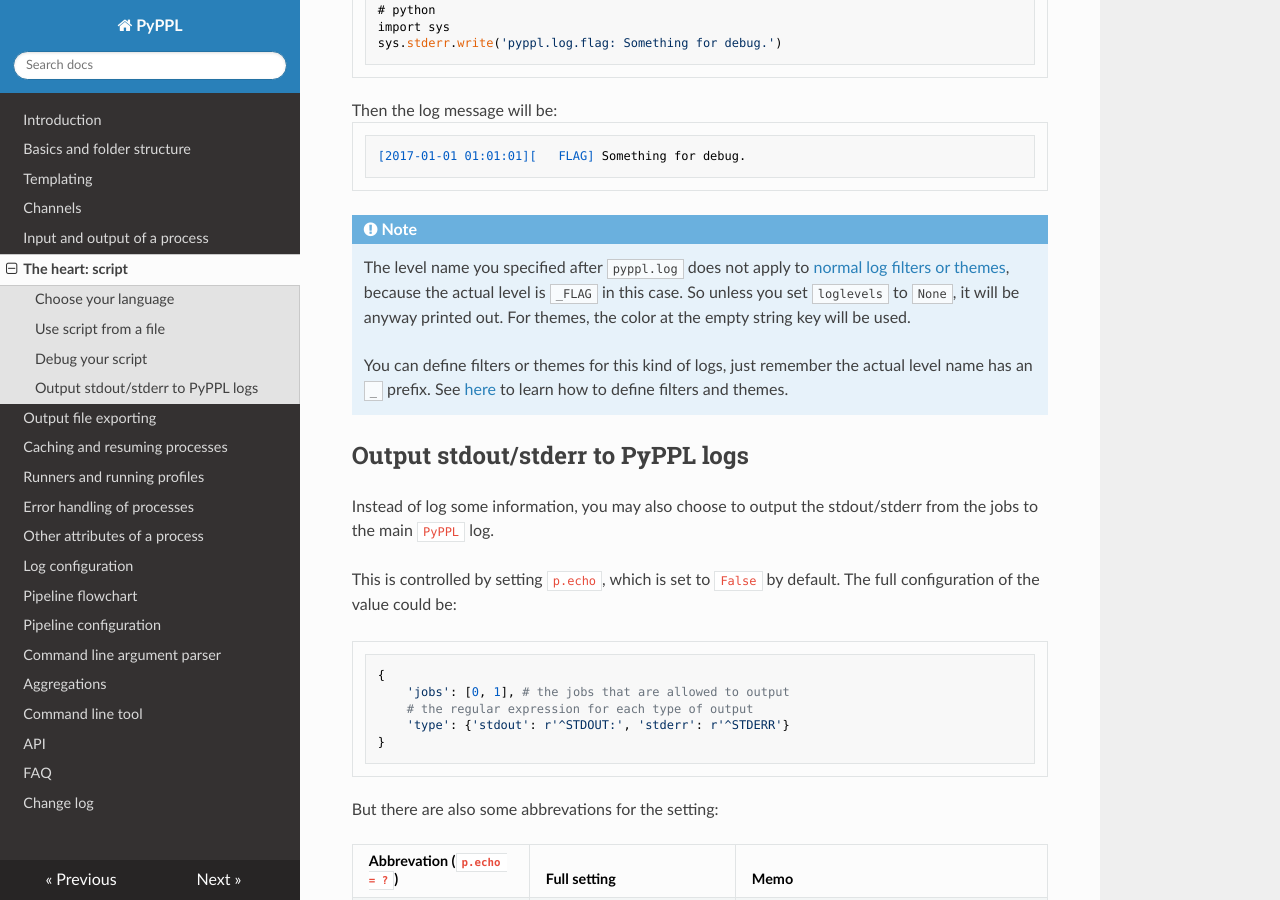
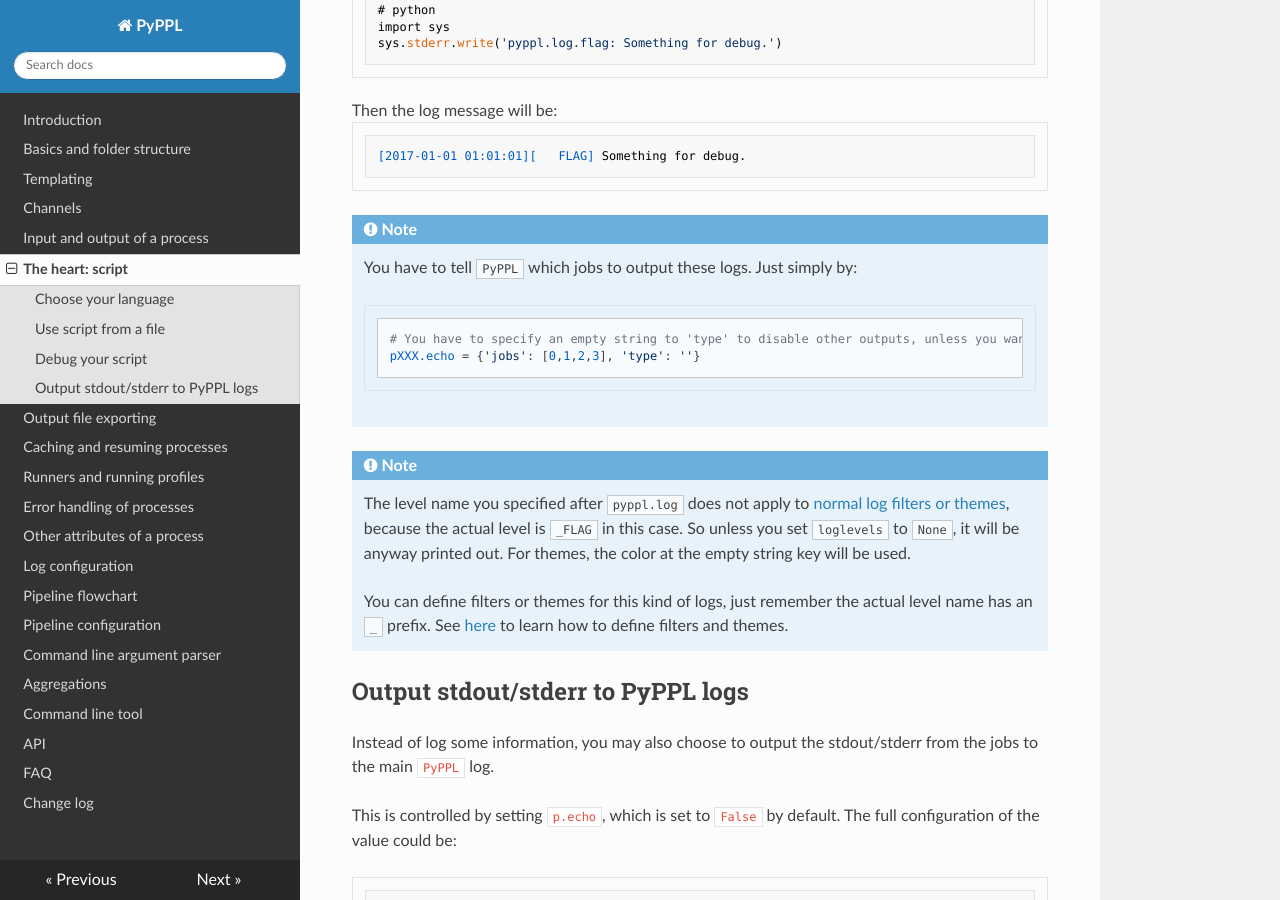
Before and after one commit to pwwang/pipen, an MkDocs documentation site: the page built from docs/write-your-script.md, in a window 1280 px wide and 900 px high, scrolled down 2348 px. Built offline with MkDocs 1.6.1, drawn with Linux system fonts in a browser that asks for light colours; nearby versions of some CDN libraries; old or Windows-style settings are respelled for this version of MkDocs.

Commit message:
Update docs

````diff
--- a/docs/write-your-script.md
+++ b/docs/write-your-script.md
@@ -85,6 +85,14 @@ Then the log message will be:
 ```
 
 !!! note
+    You have to tell `PyPPL` which jobs to output these logs.
+    Just simply by:
+    ```python
+    # You have to specify an empty string to 'type' to disable other outputs, unless you want them.
+    pXXX.echo = {'jobs': [0,1,2,3], 'type': ''}
+    ```
+
+!!! note
     The level name you specified after `pyppl.log` does not apply to [normal log filters or themes][2], because the actual level is `_FLAG` in this case. So unless you set `loglevels` to `None`, it will be anyway printed out. For themes, the color at the empty string key will be used.
 
     You can define filters or themes for this kind of logs, just remember the actual level name has an `_` prefix. See [here][2] to learn how to define filters and themes.
````
